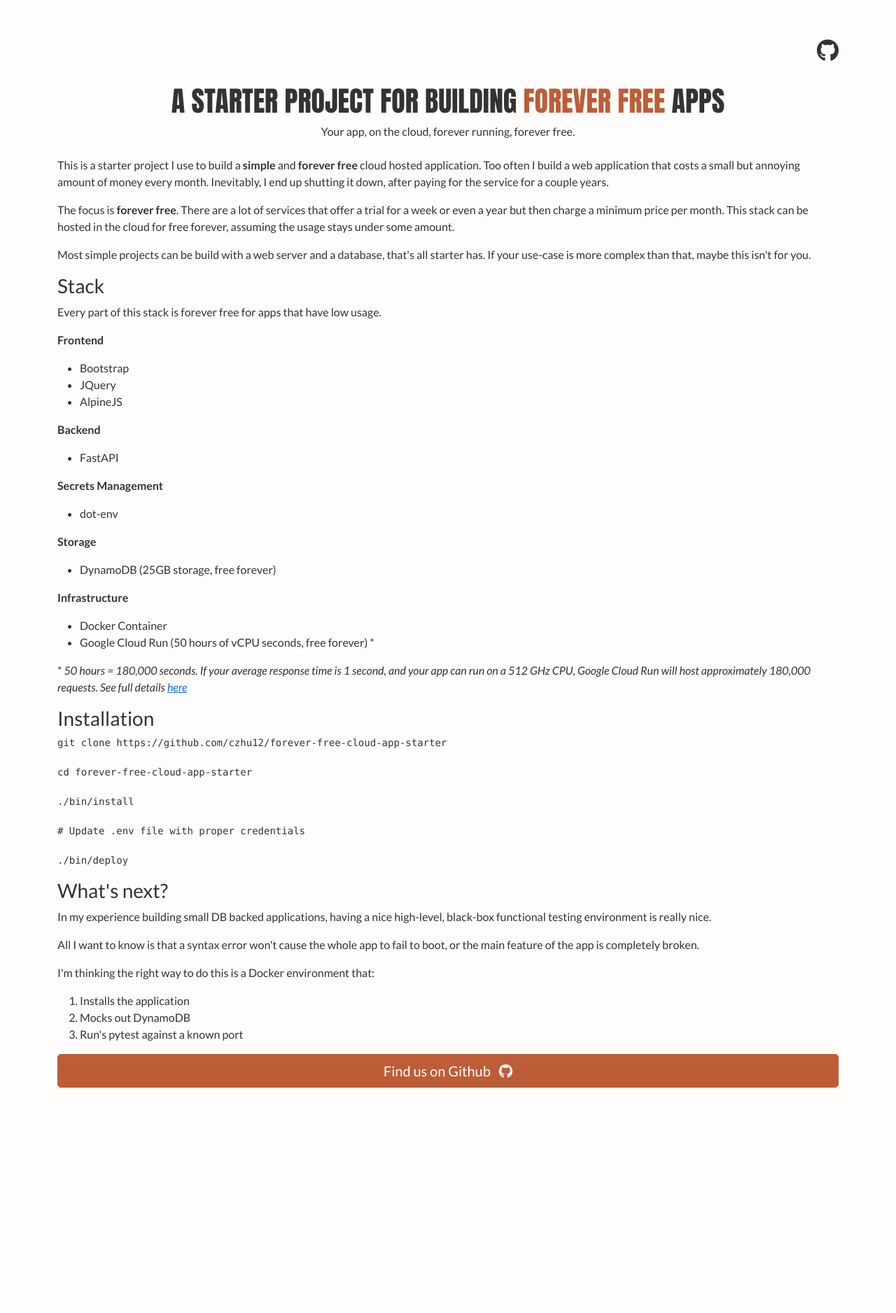
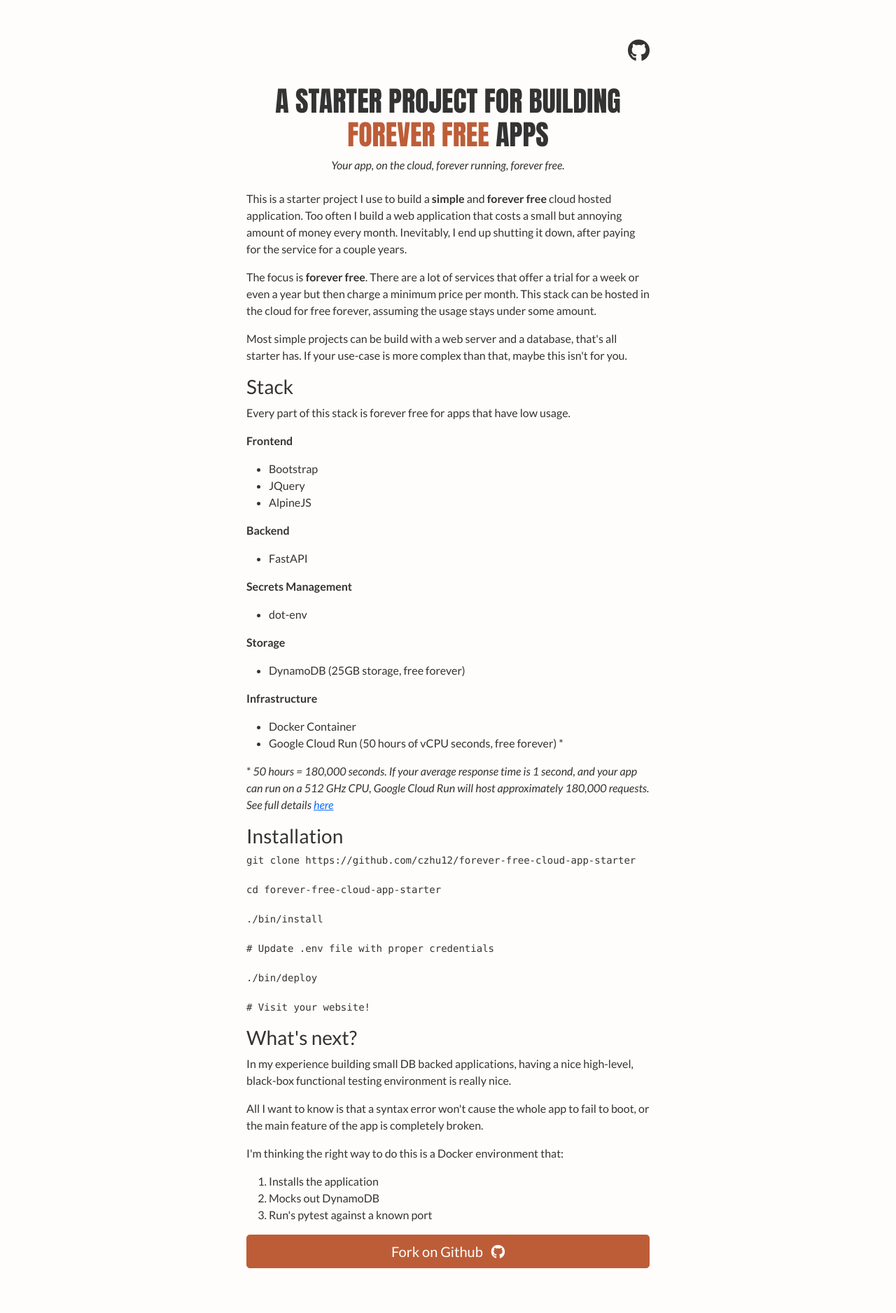
Before and after one commit to czhu12/forever-free-cloud-app-starter, a FastAPI app: page / in a window 1280 px wide. Shown: the whole page at 70% size. Before the commit the page ends 1554 px from the top, so only its background shows below. Run offline with FastAPI, Linux system fonts and the light colour scheme.

Commit message:
view updates

```diff
--- a/static/styles.css
+++ b/static/styles.css
@@ -23,3 +23,6 @@
   border-color: rgb(170,84,50) !important;
   color: white;
 }
+.content {
+  max-width: 600px;
+}
--- a/templates/index.html
+++ b/templates/index.html
@@ -1,7 +1,7 @@
 {% extends "layout.html" %}
 {% block body %}
 
-<div class="container py-5" x-data="{}">
+<div class="container py-5 mb-3 content" x-data="{}">
   <div class="text-end mb-4">
     <div style="font-size: 2em; cursor: pointer;" x-on:click="location.href='https://github.com/czhu12/forever-free-cloud-app-starter'">
       <i class="fab fa-github"></i>
@@ -11,7 +11,7 @@
     <div class="h1 text-center fancy-font">
       A STARTER PROJECT FOR BUILDING <span class="text-main">FOREVER FREE</span> APPS
     </div>
-    Your app, on the cloud, forever running, forever free.
+    <i>Your app, on the cloud, forever running, forever free.</i>
   </div>
   <p>
   {{ readme | safe }}
@@ -19,7 +19,7 @@
 
   <div class="d-grid gap-2">
     <button @click="location.href='https://github.com/czhu12/forever-free-cloud-app-starter'" class="btn btn-main btn-lg btn-block">
-      Find us on Github
+      Fork on Github
       <i class="ms-2 fab fa-github"></i>
     </button>
   </div>
```
Also changed, not shown: README.md.
